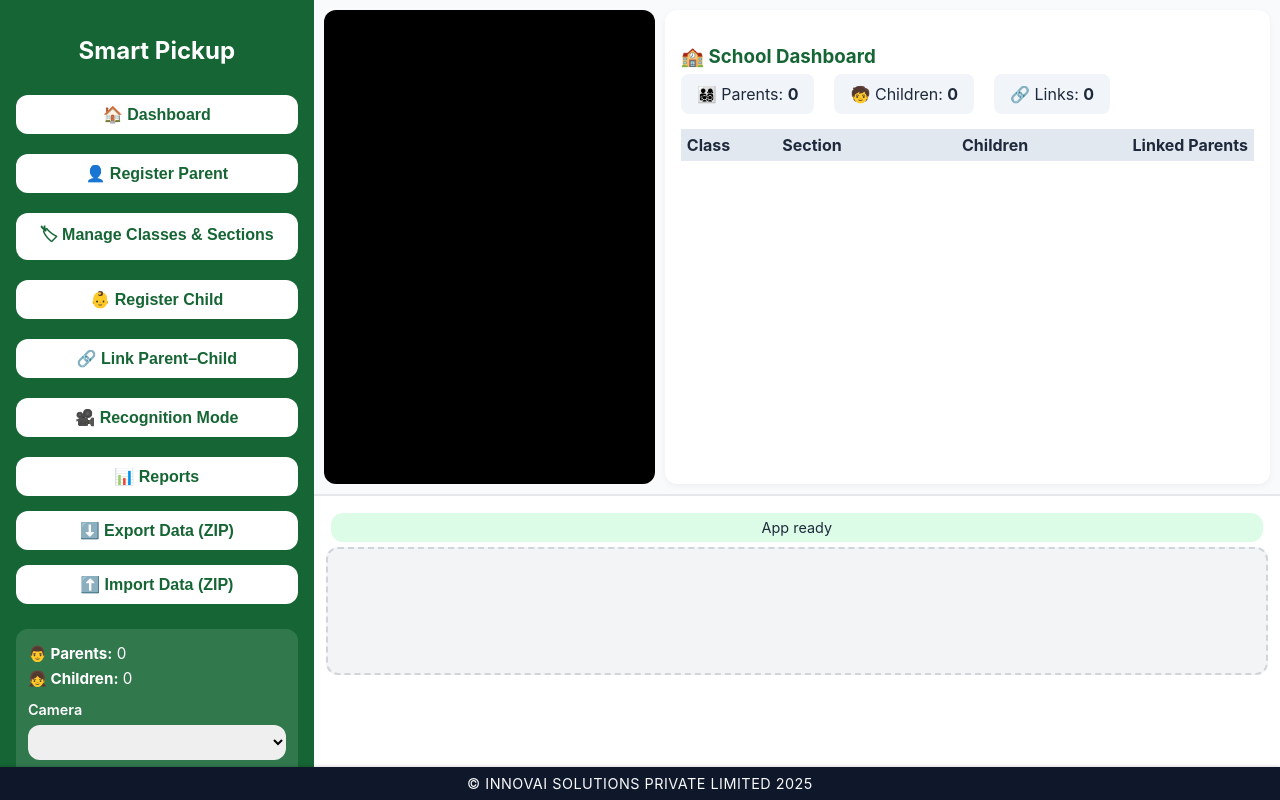
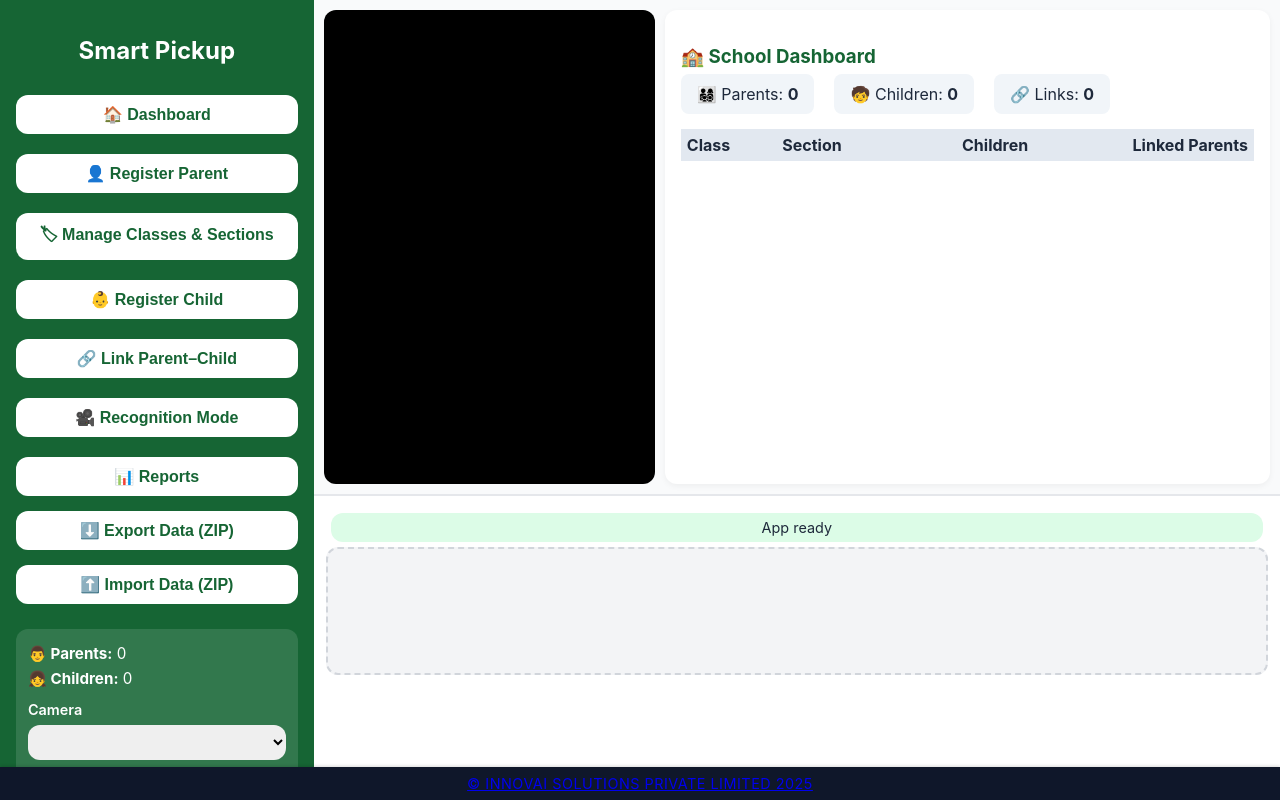
Before and after one commit to GRSHVV/netpublicschool, a website: page index.html in a window 1280 px wide. Drawn offline with nearby package versions, Linux system fonts and the light colour scheme; no server answers.

Commit message:
website ref added

```diff
--- a/index.html
+++ b/index.html
@@ -85,7 +85,7 @@
     }
   </script>
   <footer id="appFooter">
-  	© INNOVAI SOLUTIONS PRIVATE LIMITED 2025
+  	<a href="https:\\innovai.in">© INNOVAI SOLUTIONS PRIVATE LIMITED 2025</a>
   </footer>
 
 </body>
```
